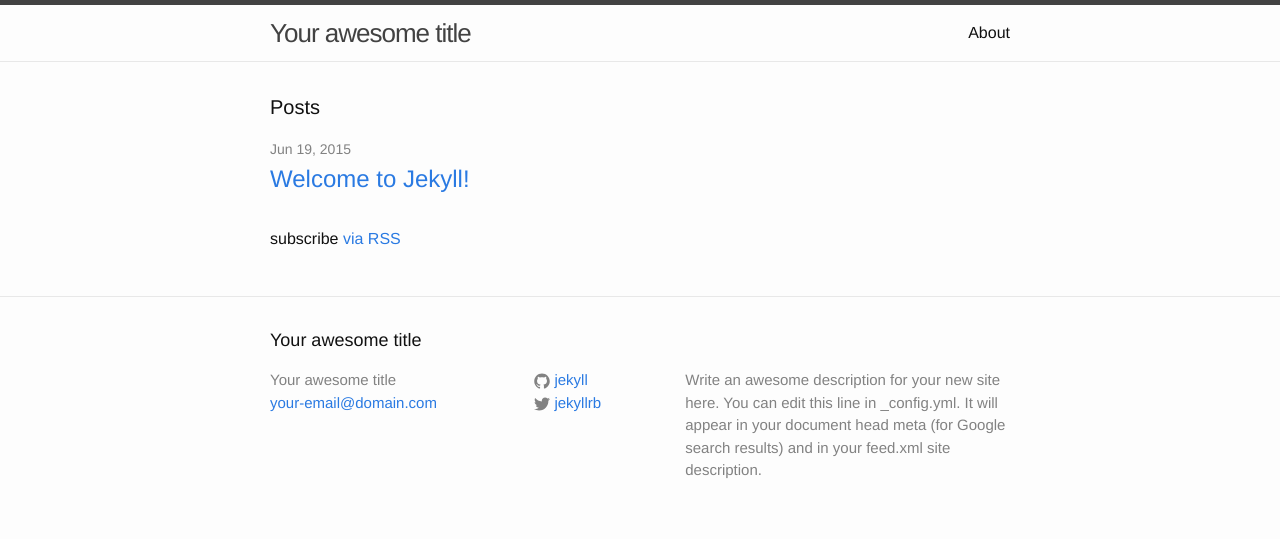
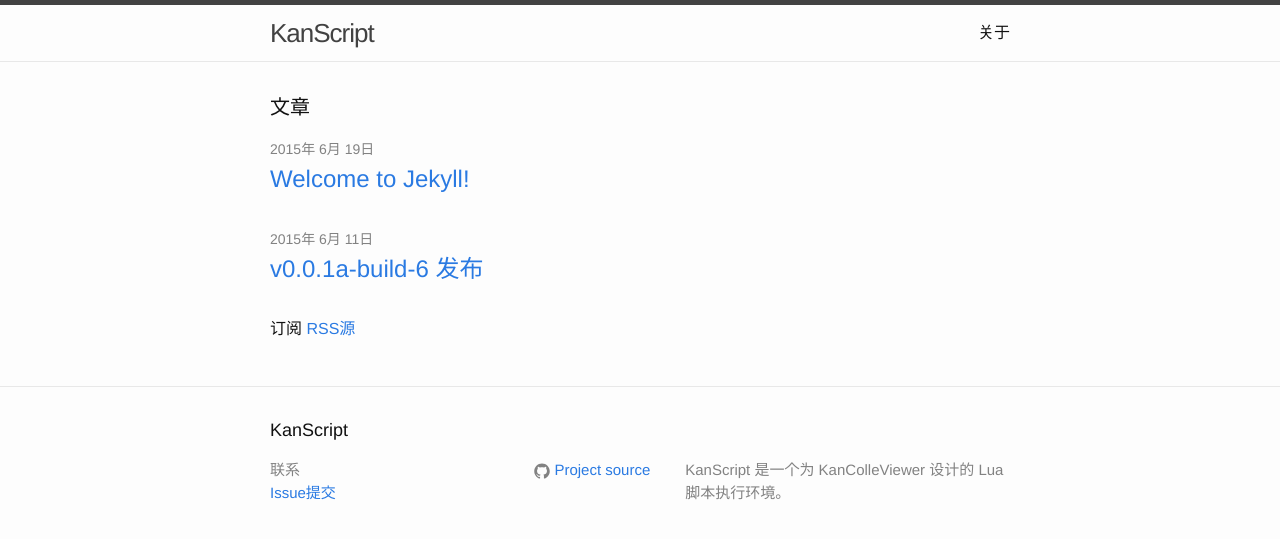
Before and after one commit to Shazi199/KanScript, a Jekyll site: the page built from index.html, in a window 1280 px wide. Shown: the top 539 px of the page. Built offline with Jekyll 4.4.1, drawn with Linux system fonts in a browser that asks for light colours.

Commit message:
初步设计完成

```diff
--- a/_config.yml
+++ b/_config.yml
@@ -1,14 +1,12 @@
 # Site settings
-title: Your awesome title
-email: your-email@domain.com
+title: KanScript
+email:
 description: > # this means to ignore newlines until "baseurl:"
-  Write an awesome description for your new site here. You can edit this
-  line in _config.yml. It will appear in your document head meta (for
-  Google search results) and in your feed.xml site description.
+  KanScript 是一个为 KanColleViewer 设计的 Lua 脚本执行环境。
 baseurl: "" # the subpath of your site, e.g. /blog/
-url: "http://yourdomain.com" # the base hostname & protocol for your site
-twitter_username: jekyllrb
-github_username:  jekyll
+url: "http://KanScript.ga" # the base hostname & protocol for your site
+twitter_username:
+github_project: Shazi199/KanScript
 
 # Build settings
 markdown: kramdown
--- a/_includes/footer.html
+++ b/_includes/footer.html
@@ -7,23 +7,23 @@
     <div class="footer-col-wrapper">
       <div class="footer-col  footer-col-1">
         <ul class="contact-list">
-          <li>{{ site.title }}</li>
-          <li><a href="mailto:{{ site.email }}">{{ site.email }}</a></li>
+          <li>联系</li>
+          <li><a href="https://github.com/{{ site.github_project }}/issues">Issue提交</a></li>
         </ul>
       </div>
 
       <div class="footer-col  footer-col-2">
         <ul class="social-media-list">
-          {% if site.github_username %}
+          {% if site.github_project %}
           <li>
-            <a href="https://github.com/{{ site.github_username }}">
+            <a href="https://github.com/{{ site.github_project }}">
               <span class="icon  icon--github">
                 <svg viewBox="0 0 16 16">
                   <path fill="#828282" d="M7.999,0.431c-4.285,0-7.76,3.474-7.76,7.761 c0,3.428,2.223,6.337,5.307,7.363c0.388,0.071,0.53-0.168,0.53-0.374c0-0.184-0.007-0.672-0.01-1.32 c-2.159,0.469-2.614-1.04-2.614-1.04c-0.353-0.896-0.862-1.135-0.862-1.135c-0.705-0.481,0.053-0.472,0.053-0.472 c0.779,0.055,1.189,0.8,1.189,0.8c0.692,1.186,1.816,0.843,2.258,0.645c0.071-0.502,0.271-0.843,0.493-1.037 C4.86,11.425,3.049,10.76,3.049,7.786c0-0.847,0.302-1.54,0.799-2.082C3.768,5.507,3.501,4.718,3.924,3.65 c0,0,0.652-0.209,2.134,0.796C6.677,4.273,7.34,4.187,8,4.184c0.659,0.003,1.323,0.089,1.943,0.261 c1.482-1.004,2.132-0.796,2.132-0.796c0.423,1.068,0.157,1.857,0.077,2.054c0.497,0.542,0.798,1.235,0.798,2.082 c0,2.981-1.814,3.637-3.543,3.829c0.279,0.24,0.527,0.713,0.527,1.437c0,1.037-0.01,1.874-0.01,2.129 c0,0.208,0.14,0.449,0.534,0.373c3.081-1.028,5.302-3.935,5.302-7.362C15.76,3.906,12.285,0.431,7.999,0.431z"/>
                 </svg>
               </span>
 
-              <span class="username">{{ site.github_username }}</span>
+              <span class="username">Project source</span>
             </a>
           </li>
           {% endif %}
--- a/_layouts/post.html
+++ b/_layouts/post.html
@@ -5,7 +5,7 @@
 
   <header class="post-header">
     <h1 class="post-title">{{ page.title }}</h1>
-    <p class="post-meta">{{ page.date | date: "%b %-d, %Y" }}{% if page.author %} • {{ page.author }}{% endif %}{% if page.meta %} • {{ page.meta }}{% endif %}</p>
+    <p class="post-meta">{{ page.date | date: "%Y年 %-m月 %-d日 %H:%M:%S" }}{% if page.author %} • {{ page.author }}{% endif %}{% if page.meta %} • {{ page.meta }}{% endif %}</p>
   </header>
 
   <article class="post-content">
--- a/index.html
+++ b/index.html
@@ -4,12 +4,12 @@
 
 <div class="home">
 
-  <h1 class="page-heading">Posts</h1>
+  <h1 class="page-heading">文章</h1>
 
   <ul class="post-list">
     {% for post in site.posts %}
       <li>
-        <span class="post-meta">{{ post.date | date: "%b %-d, %Y" }}</span>
+        <span class="post-meta">{{ post.date | date: "%Y年 %-m月 %-d日" }}</span>
 
         <h2>
           <a class="post-link" href="{{ post.url | prepend: site.baseurl }}">{{ post.title }}</a>
@@ -18,6 +18,6 @@
     {% endfor %}
   </ul>
 
-  <p class="rss-subscribe">subscribe <a href="{{ "/feed.xml" | prepend: site.baseurl }}">via RSS</a></p>
+  <p class="rss-subscribe">订阅 <a href="{{ "/feed.xml" | prepend: site.baseurl }}">RSS源</a></p>
 
 </div>
```
Also changed, not shown: _posts/2015-06-11-release-v0.0.1a-build-6.markdown (added, +20 -0 lines), about.md (+2 -6 lines).
